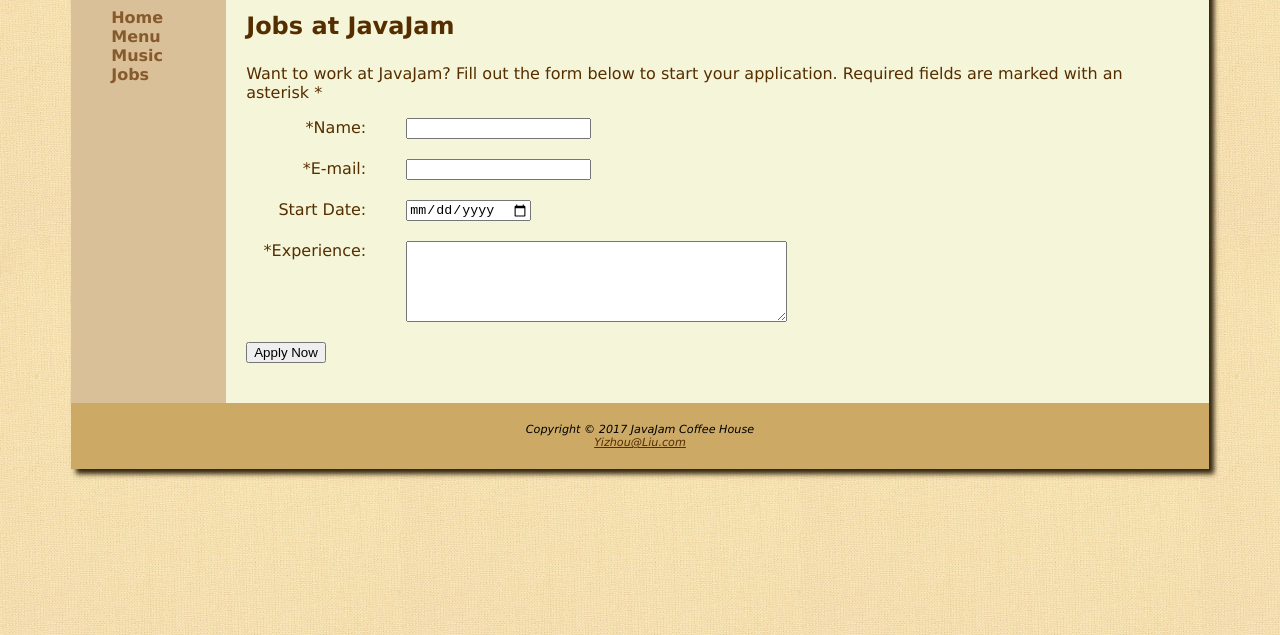
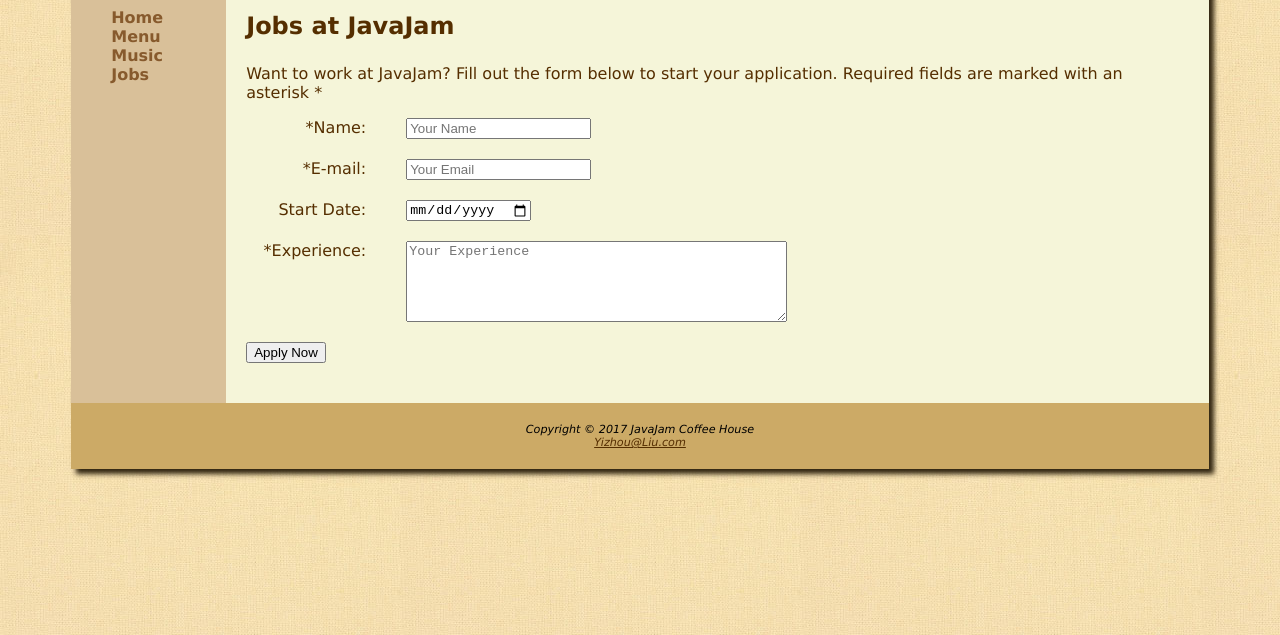
Before and after one commit to peter9689/EE4717, a plain HTML site: page Exercises/CaseStudyPt2/jobs.html in a window 1280 px wide. Shown: the part 165-800 px from the top of the page. Drawn offline with Linux system fonts and the light colour scheme.

Commit message:
Update form CSS for label and input, textarea

```diff
--- a/Exercises/CaseStudyPt2/javajam.css
+++ b/Exercises/CaseStudyPt2/javajam.css
@@ -84,13 +84,11 @@ audio { padding-top: 30px;
 }
 #jobform label {
   float: left;
-  clear: left;
-  display: block;
   width: 120px;
   text-align: right;
   padding-right: 40px;
 }
-#jobform input, select, textarea {
+#jobform input, textarea {
   display: block;
   margin-bottom: 20px
 }
--- a/Exercises/CaseStudyPt2/jobs.html
+++ b/Exercises/CaseStudyPt2/jobs.html
@@ -27,14 +27,14 @@
 			<p id="title">Jobs at JavaJam</p>
 			<p>Want to work at JavaJam? Fill out the form below to start your application. Required fields are marked with an asterisk * </p>
 			<form id="jobform" action="show_post.php" method="post">
-				<label for="myName">*Name:</label>
-				<input type="text" name="myName" id="myname" required>
+				<label for="name">*Name:</label>
+				<input type="text" name="name" id="name" placeholder="Your Name" required>
 				<label for="email">*E-mail:</label>
-				<input type="email" name="email" id="email" required>
+				<input type="email" name="email" id="email" placeholder="Your Email" required>
 				<label for="startDate">Start Date:</label>
 				<input type="date" name="startDate" id="startDate">
 				<label for="experience">*Experience:</label>
-				<textarea name="experience" id="experience" rows="5" cols="45" required></textarea>
+				<textarea name="experience" id="experience" rows="5" cols="45" placeholder="Your Experience" required></textarea>
 				<input type="submit" id="submit" value="Apply Now">
 			</form>
 		</div>
```
Also changed, not shown: Exercises/CaseStudyPt2/music.html (+1 -1 lines), 1 other file.
